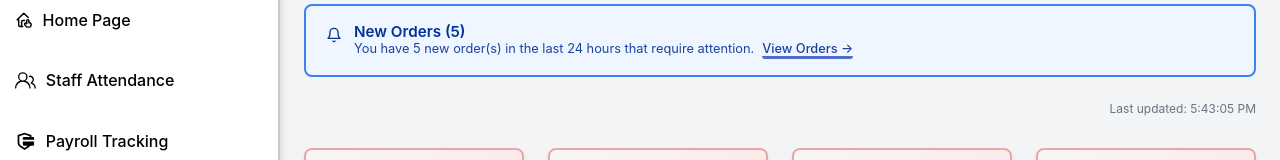
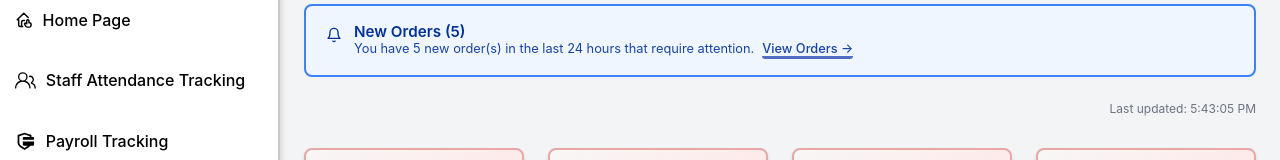
Before and after one commit to suyambu-raja/project-admin-page, a React (Vite) app: page / in a window 1280 px wide. Shown: the part 203-363 px from the top of the page. Built offline with nearby package versions, Linux system fonts and the light colour scheme.

Commit message:
dashboard finished

```diff
--- a/src/Admin/AdminDashboard.jsx
+++ b/src/Admin/AdminDashboard.jsx
@@ -241,7 +241,7 @@ const AdminDashboard = () => {
                             onClick={() => setListColor(2)}
                         >
                             <GoPeople className="staff-manage-icon" />
-                            <span>Staff Attendance</span>
+                            <span>Staff Attendance Tracking</span>
                         </li>
                         <li className={`nav-item ${listColor === 3 ? 'redbg' : ''}`}
                             onClick={() => setListColor(3)}
```
